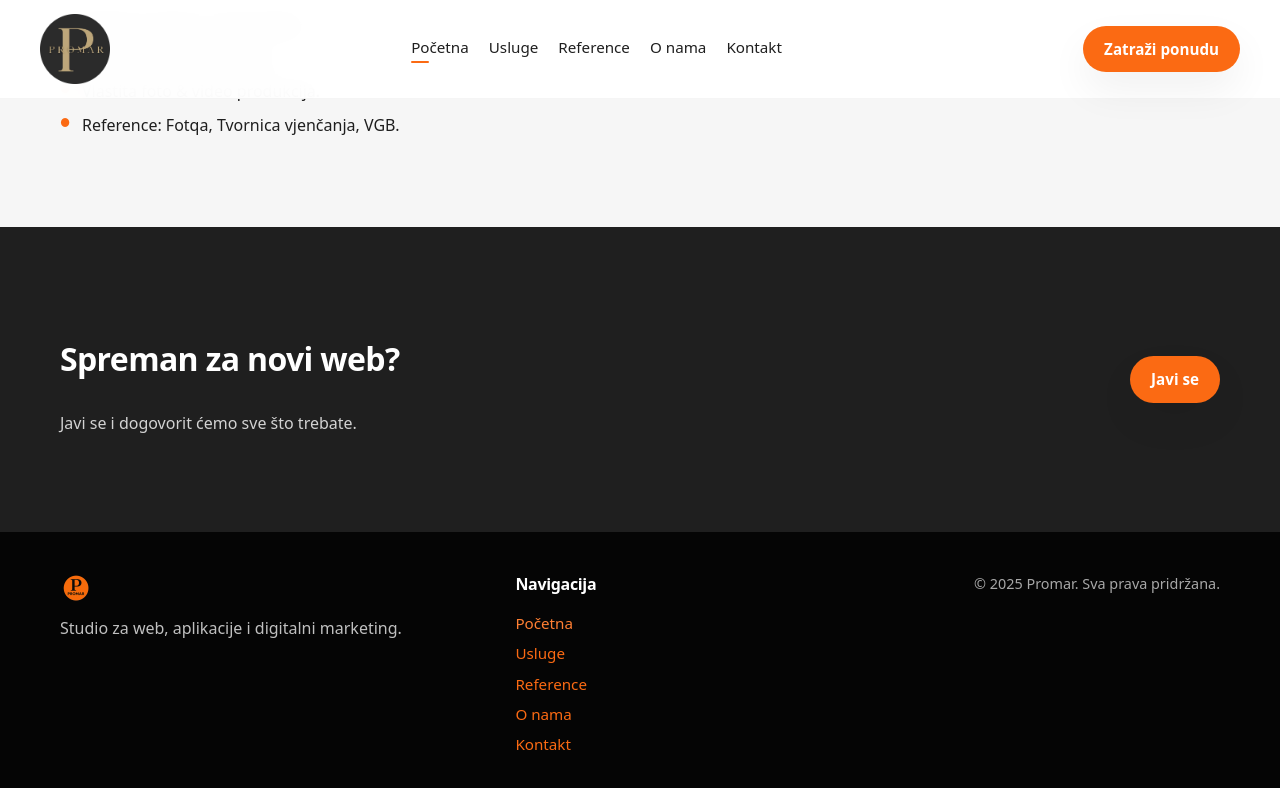
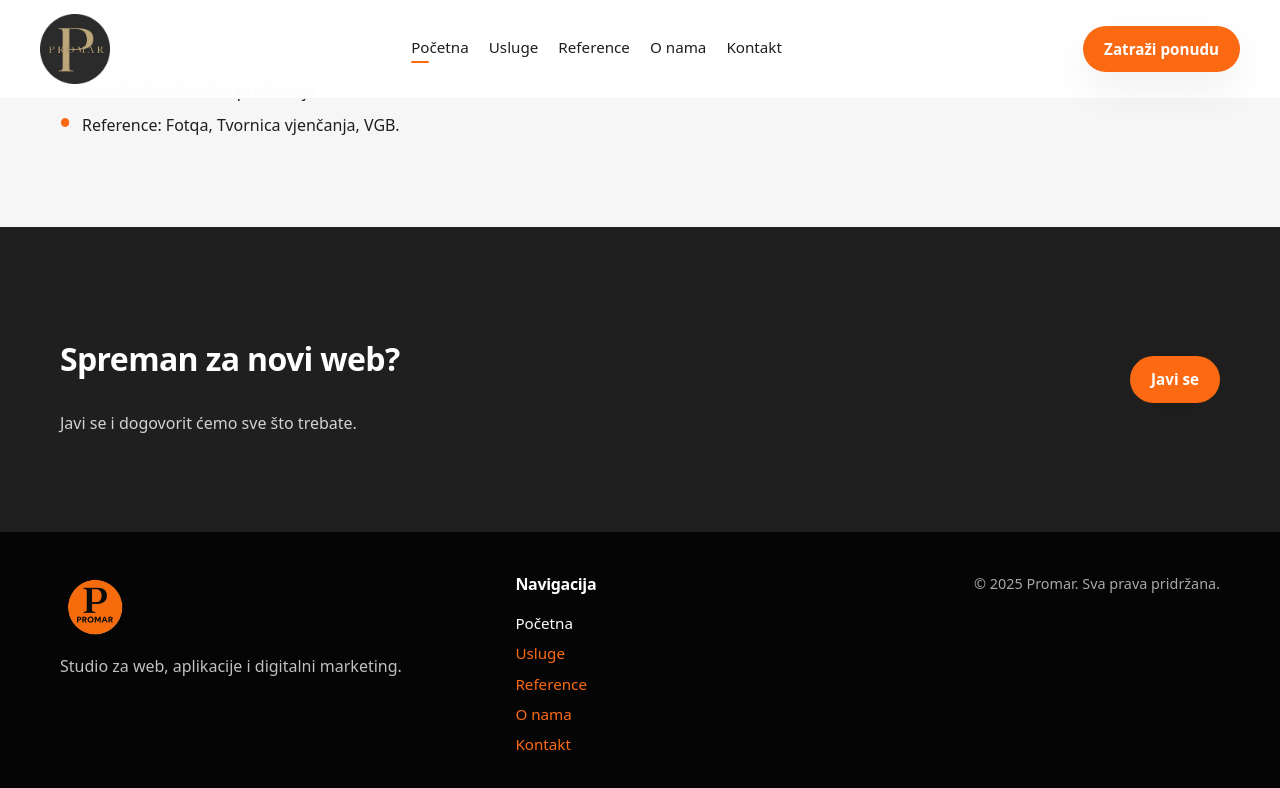
Before and after one commit to Ren0g/promar, a Next.js app: page / in a window 1280 px wide. In both pictures the pointer is over the link 681 px from the left and 3283 px from the top of the page. Shown: the part 2660-3448 px from the top of the page. Built offline with nearby package versions, Linux system fonts and the light colour scheme.

Commit message:
Promjena velicine loga i boja teksta kod hovera

```diff
--- a/app/globals.css
+++ b/app/globals.css
@@ -338,7 +338,7 @@ p {
 }
 
 .footer-brand img {
-  height: 32px;
+  height: 70px;
   margin-bottom: 12px;
 }
 
@@ -367,7 +367,7 @@ p {
 }
 
 .footer-links a:hover {
-  color: #ff7f33;
+  color: #ffffff;
 }
 
 /* Meta tekst – © 2025 Promar */
```
